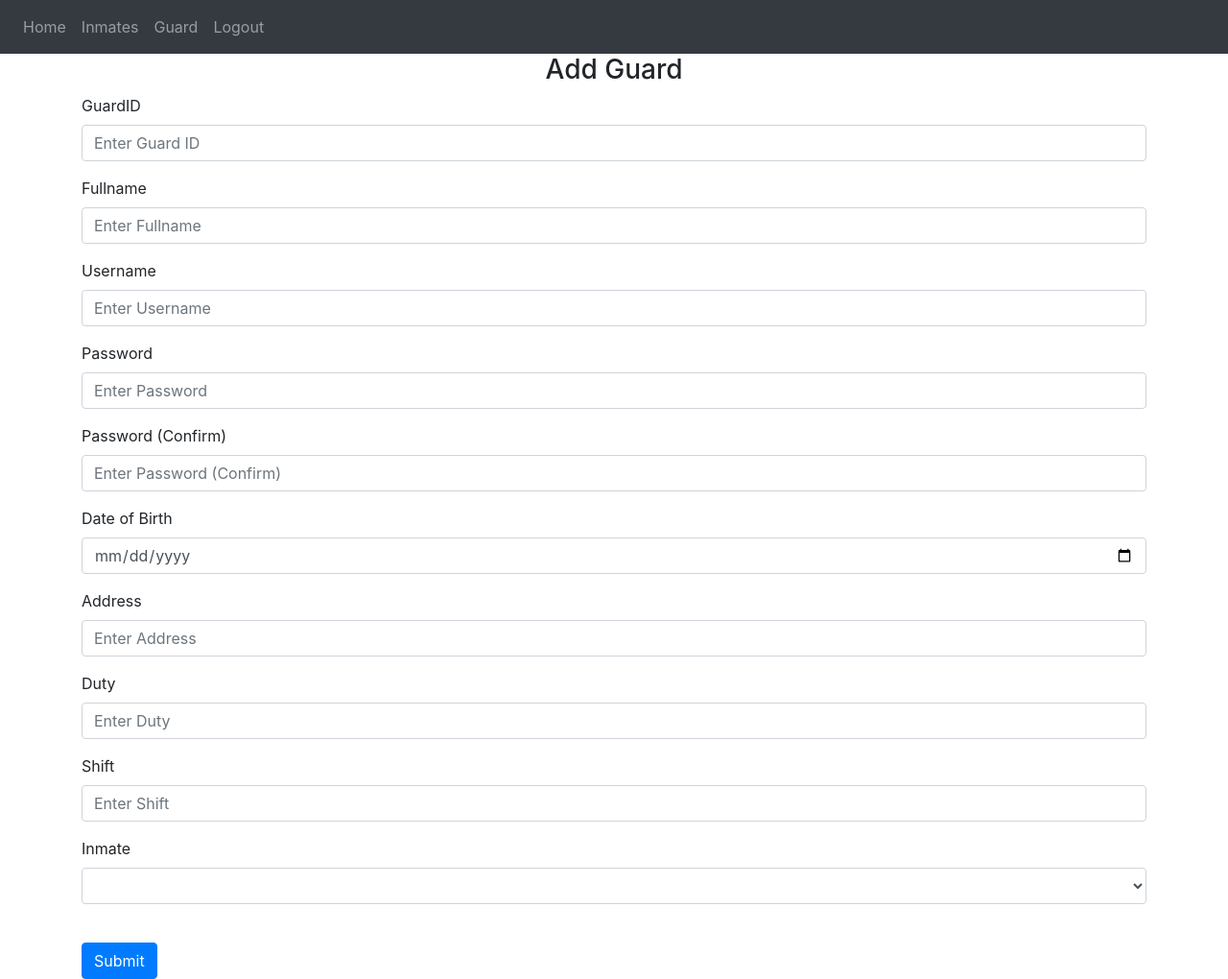
After one commit to candilikoglu/InmateInfo, a Flask app: template website/templates/addGuard.html in a window 1280 px wide. The commit adds this page. Shown: the whole page at 96% size. Run offline with Flask 2, Linux system fonts and the light colour scheme; the template is opened without the code that fills it: most values are stand-ins (such as "Sample title", 1, 10 or a date in 2020); some libraries are stand-ins or nearby versions.

Commit message:
Add Guard - View Guard

```diff
--- /dev/null
+++ b/website/templates/addGuard.html
@@ -0,0 +1,115 @@
+{% extends "base.html" %} {% block title %}Add Guard{% endblock %}
+
+{%block navLink%}
+<a class="nav-item nav-link" id="home" href="/home">Home</a>
+<a class="nav-item nav-link" id="Inmate" href="/inmate">Inmates</a>
+<a class="nav-item nav-link" id="Guard" href="/guard">Guard</a>
+<a class="nav-item nav-link" id="logout" href="/logout">Logout</a>
+{%endblock %}
+
+{% block content %}
+<form method="POST" action="http://127.0.0.1:5000/addGuard">
+    <h3 align="center">Add Guard</h3>
+    <div class="form-group">
+        <label for="GuardId">GuardID</label>
+        <input
+        type="number"
+        class="form-control"
+        id="GuardID"
+        name="GuardID"
+        placeholder="Enter Guard ID"
+        />
+    </div>
+    <div class="form-group">
+        <label for="Fullname">Fullname</label>
+        <input
+        type="text"
+        class="form-control"
+        id="Fullname"
+        name="Fullname"
+        placeholder="Enter Fullname"
+        />
+    </div>
+    <div class="form-group">
+        <label for="Fullname">Username</label>
+        <input
+        type="text"
+        class="form-control"
+        id="Username"
+        name="Username"
+        placeholder="Enter Username"
+        />
+    </div>
+    <div class="form-group">
+        <label for="Fullname">Password</label>
+        <input
+        type="password"
+        class="form-control"
+        id="Password"
+        name="Password"
+        placeholder="Enter Password"
+        />
+    </div>
+    <div class="form-group">
+        <label for="Password2">Password (Confirm)</label>
+        <input
+        type="password"
+        class="form-control"
+        id="Password2"
+        name="Password2"
+        placeholder="Enter Password (Confirm)"
+        />
+    </div>
+    <div class="form-group">
+        <label for="DOB">Date of Birth</label>
+        <input
+        type="date"
+        class="form-control"
+        id="DOB"
+        name="DOB"
+        placeholder="Enter Date of Birth"
+        />
+    </div>
+    <div class="form-group">
+        <label for="Address">Address</label>
+        <input
+        type="text"
+        class="form-control"
+        id="Address"
+        name="Address"
+        placeholder="Enter Address"
+        />
+        </div>
+        <div class="form-group">
+        <label for="Sentence">Duty</label>
+        <input
+            type="text"
+            class="form-control"
+            id="Duty"
+            name="Duty"
+            placeholder="Enter Duty"
+        />
+        </div>
+        <div class="form-group">
+        <label for="Shift">Shift</label>
+        <input
+            type="text"
+            class="form-control"
+            id="Shift"
+            name="Shift"
+            placeholder="Enter Shift"
+        />
+        </div>
+        <div class="form-group">
+            <label for="Inmate">Inmate</label>
+            <select class="form-control" id="InmateID" name="InmateID" placeholder="Pick Inmates">
+                <option></option>
+                {% for InmateID in InmateID%}
+                <option>{{InmateID[0]}}</option>
+                {% endfor%}
+              </select>
+        </div>
+    <br />
+    <button type="submit" class="btn btn-primary">Submit</button>
+    </form>
+{% endblock %}
--- a/website/templates/addInmate.html
+++ b/website/templates/addInmate.html
@@ -3,6 +3,7 @@
 {%block navLink%}
 <a class="nav-item nav-link" id="home" href="/home">Home</a>
 <a class="nav-item nav-link" id="Inmate" href="/inmate">Inmates</a>
+<a class="nav-item nav-link" id="Guard" href="/guard">Guards</a>
 <a class="nav-item nav-link" id="logout" href="/logout">Logout</a>
 {%endblock %}
 
--- a/website/templates/inmate.html
+++ b/website/templates/inmate.html
@@ -3,6 +3,7 @@
 {%block navLink%}
 <a class="nav-item nav-link" id="home" href="/home">Home</a>
 <a class="nav-item nav-link" id="Inmate" href="/inmate">Inmates</a>
+<a class="nav-item nav-link" id="Guard" href="/guard">Guards</a>
 <a class="nav-item nav-link" id="logout" href="/logout">Logout</a>
 {%endblock %}
 
--- /dev/null
+++ b/website/templates/updateGuard.html
@@ -0,0 +1 @@
+<h3>update guard</h3>
```
Also changed, not shown: website/databaseFunctions.py (+19 -0 lines), website/templates/complaint.html (added, +64 -0 lines), website/templates/guard.html (added, +50 -0 lines), website/templates/home.html (+24 -0 lines), website/views.py (+55 -1 lines), website/inmate_database.db.
